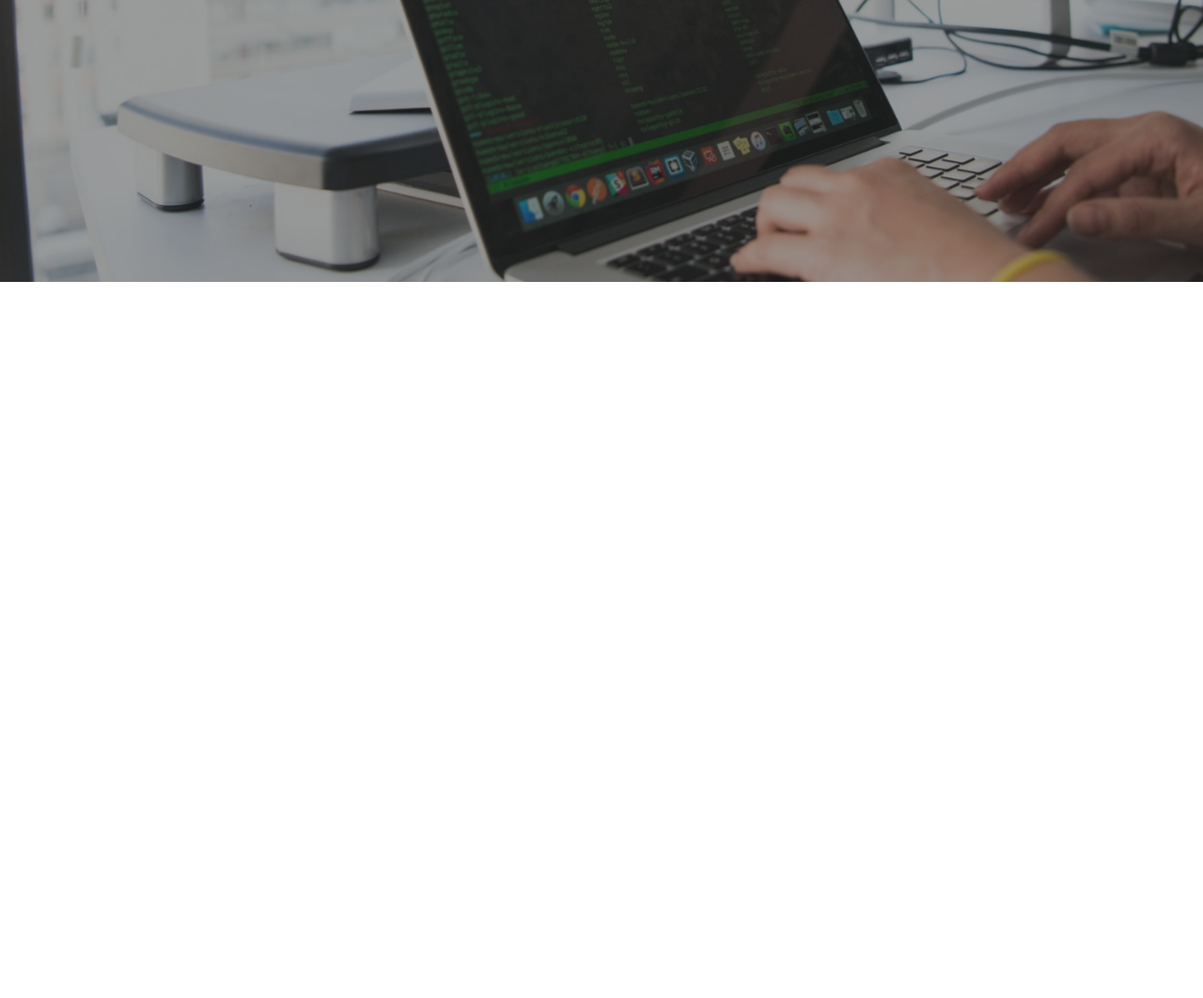
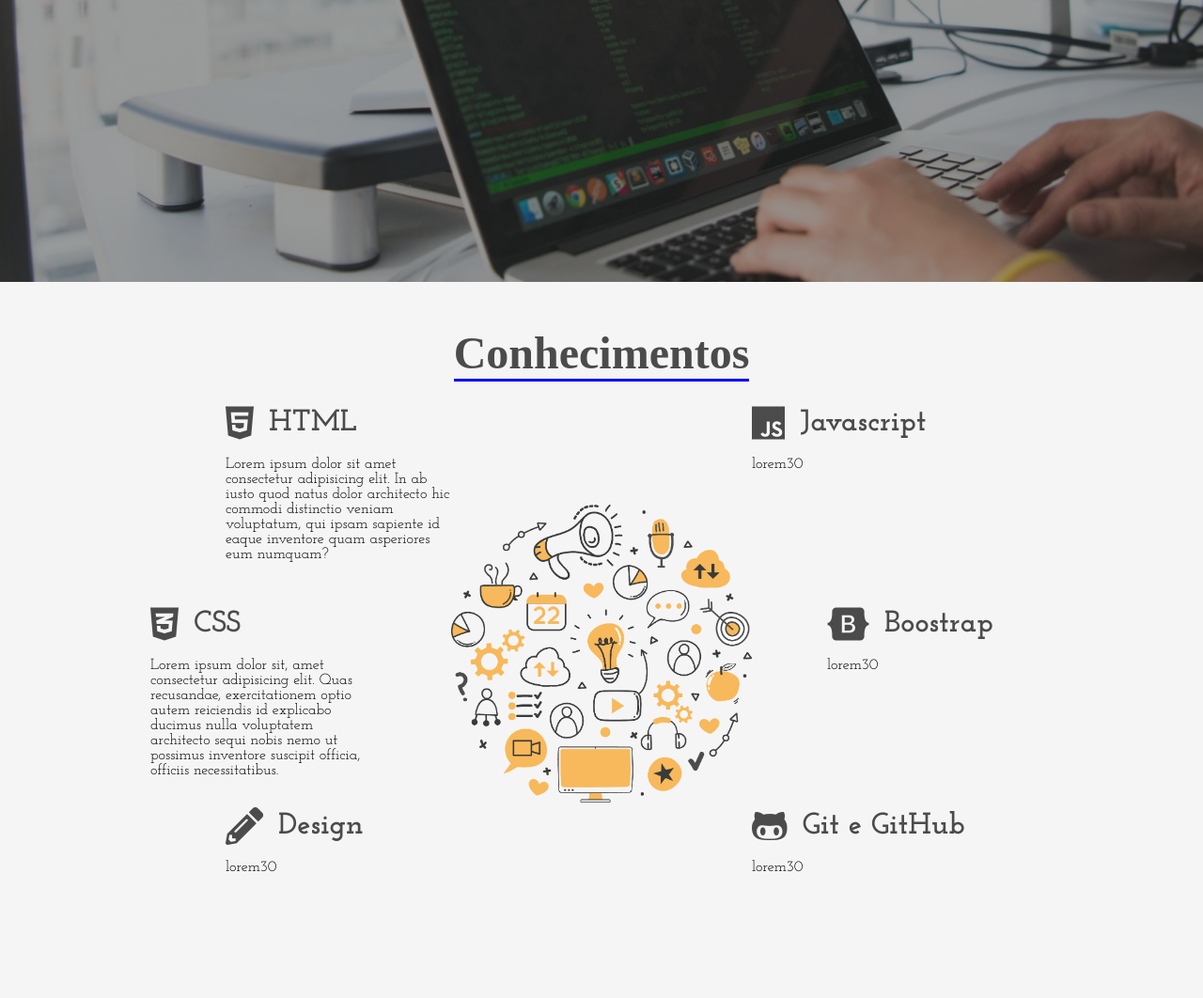
Before and after one commit to tiagoventurini/Single_Page, a plain HTML site: page index.html in a window 1280 px wide. Shown: the part 500-1562 px from the top of the page at 94% size. Before the commit the page ends 800 px from the top, so only its background shows below. Drawn offline with Linux system fonts and the light colour scheme; a web font is replaced by a local one.

Commit message:
Elaboracao da area conhecimentos

```diff
--- a/index.html
+++ b/index.html
@@ -32,7 +32,7 @@
             </div>
         </header>
 
-        <div class="sidebar">
+        <aside class="sidebar">
             <nav>
                 <ul class="menu">
                     <li class="menu-item">
@@ -52,7 +52,74 @@
                 <a href=""><i class="fab fa-instagram"></i></a>
                 <a href=""><i class="fab fa-github-alt"></i></a>
             </div>
-        </div>
+        </aside>
+        <section class="sessao-conhecimentos">
+            <div class="sessao-header">
+                <h1>Conhecimentos</h1>
+            </div>
+            <div class="conhecimentos">
+                <div class="conhecimento">
+                    <div class="conhecimento-header">
+                        <i class="fab fa-html5"></i>
+                        <h3>HTML </h3>
+                    </div>
+                    <div class="conhecimento-text">
+                        <p>Lorem ipsum dolor sit amet consectetur adipisicing elit. In ab iusto quod natus dolor architecto hic commodi distinctio veniam voluptatum, qui ipsam sapiente id eaque inventore quam asperiores eum numquam?
+                             </p>
+                    </div>
+                </div>
+                <div class="conhecimento">
+                    <div class="conhecimento-header">
+                        <i class="fab fa-css3-alt"></i>
+                        <h3>CSS</h3>
+                    </div>
+                    <div class="conhecimento-text">
+                        <p> Lorem ipsum dolor sit, amet consectetur adipisicing elit. Quas recusandae, exercitationem optio autem reiciendis id explicabo ducimus nulla voluptatem architecto sequi nobis nemo ut possimus inventore suscipit officia, officiis necessitatibus.
+
+                        </p>
+                    </div>
+                </div>
+                <div class="conhecimento">
+                    <div class="conhecimento-header">
+                        <i class="fas fa-pencil-alt"></i>
+                        <h3>Design</h3>
+                    </div>
+                    <div class="conhecimento-text">
+                        <p>lorem30</p>
+                    </div>
+                </div>
+                <div class="conhecimento">
+                    <div class="conhecimento-header">
+                        <i class="fab fa-js"></i>
+                        <h3>Javascript</h3>
+                    </div>
+                    <div class="conhecimento-text">
+                        <p>lorem30</p>
+                    </div>
+                </div>
+                <div class="conhecimento">
+                    <div class="conhecimento-header">
+                        <i class="fab fa-bootstrap"></i>
+                        <h3>Boostrap</h3>
+                    </div>
+                    <div class="conhecimento-text">
+                        <p>lorem30</p>
+                    </div>
+                </div>
+                <div class="conhecimento">
+                    <div class="conhecimento-header">
+                        <i class="fab fa-github-alt"></i>
+                        <h3> Git e GitHub</h3>
+                    </div>
+                    <div class="conhecimento-text">
+                        <p>lorem30</p>
+                    </div>
+                </div>
+                <div class="conhecimentos-img-wrapper">
+                    <img src="img/conhecimento.png" alt="Imagem que identifica conheciemnto">
+                </div>
+            </div>
+        </section>
     </div>
 
 </body>
--- a/style.css
+++ b/style.css
@@ -1,5 +1,5 @@
 
-@import url('https://fonts.googleapis.com/css2?family=Baloo+Da+2:wght@400;500;600;800&family=Josefin+Slab:ital,wght@0,100;0,200;0,300;0,400;0,600;0,700;1,300;1,500;1,700&family=Mulish:wght@200;300;400;500;800;900&display=swap');
+@import url('https://fonts.googleapis.com/css2?family=Fira+Sans+Extra+Condensed:ital,wght@0,100;0,200;0,300;0,400;0,500;0,600;0,700;0,800;0,900;1,600&family=Josefin+Slab:ital,wght@0,100;0,200;0,300;0,400;0,500;0,600;0,700;1,300&family=Mulish:ital,wght@0,200;0,300;0,400;0,500;0,600;0,700;0,800;0,900;1,300;1,700&display=swap');
 
 @import url('https://cdnjs.cloudflare.com/ajax/libs/font-awesome/5.15.3/css/all.min.css');
 
@@ -10,7 +10,7 @@
     text-decoration: none;
 }
 :root{
-    --font-primary: "Ballo Da 2", serif;
+    --font-primary: "Fira Sans Extra Condensed", serif;
     --font-secundary: "Josefin Slab", serif;
     --font-action: "Mulish", serif;
 }
@@ -215,3 +215,75 @@ header{
     background-color: #99f;
 
 }
+.conhecimentos{
+    display: grid;
+    grid-template-columns: repeat(16, 1fr);
+    grid-template-rows: repeat(6, 6rem);
+    row-gap: 0.7rem;
+}
+.conhecimento:nth-child(1){
+    grid-column: 4 / 7;
+    grid-row: 1 / 3;
+}
+.conhecimento:nth-child(2){
+    grid-column: 3 / 6;
+    grid-row: 3 / 5;
+}
+.conhecimento:nth-child(3){
+    grid-column: 4/7;
+    grid-row: 5/ -1;
+}
+.conhecimento:nth-child(4){
+    grid-column: 11/14;
+    grid-row: 1/ 3;
+}
+.conhecimento:nth-child(5){
+    grid-column: 12/15;
+    grid-row: 3/ 5;
+}
+.conhecimento:nth-child(6){
+    grid-column: 11 / 14;
+    grid-row: 5 / -1;
+}
+.sessao-conhecimentos{
+    background-color: #f5f5f5;
+}
+.sessao-header{
+    display: flex;
+    align-items: center;
+    justify-content: center;
+}
+.sessao-header h1{
+    font-family: var(--font-primary);
+    font-size: 3rem;
+    color: #4b4b4b;
+    border-bottom: solid 3px #00f;
+    margin-bottom: 1.5rem;
+    margin-top: 3rem;
+}
+.conhecimento-header{
+    display: flex;
+    align-items: center;
+    color: #4b4b4b;
+}
+.conhecimento-header i{
+    font-size: 2.5rem;
+}
+.conhecimento-header h3{
+    font-family: var(--font-secundary);
+    font-size: 2rem;
+    padding-left: 1rem;
+}
+.conhecimento-text{
+    font-family: var(--font-secundary);
+    margin-top: 1rem;
+}
+.conhecimentos-img-wrapper{
+    grid-column: 7 / 11;
+    grid-row: 2 / 6;
+    width: 100%;
+}
+.conhecimentos-img-wrapper img{
+    object-fit: cover;
+    width: 100%;
+}
```
Also changed, not shown: img/conhecimento.png (added), img/processo-criativo.png (added).
